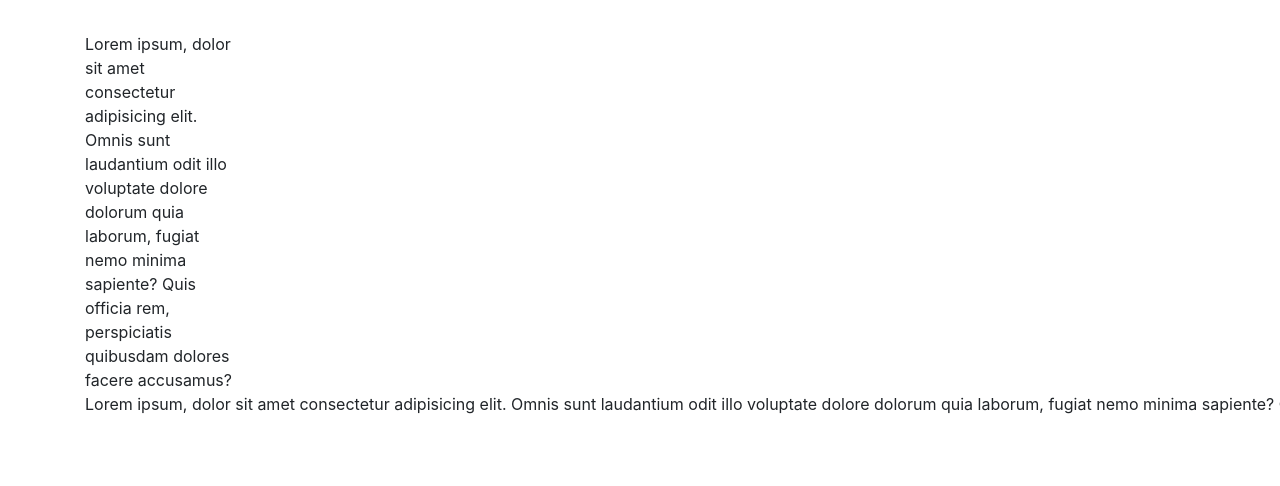
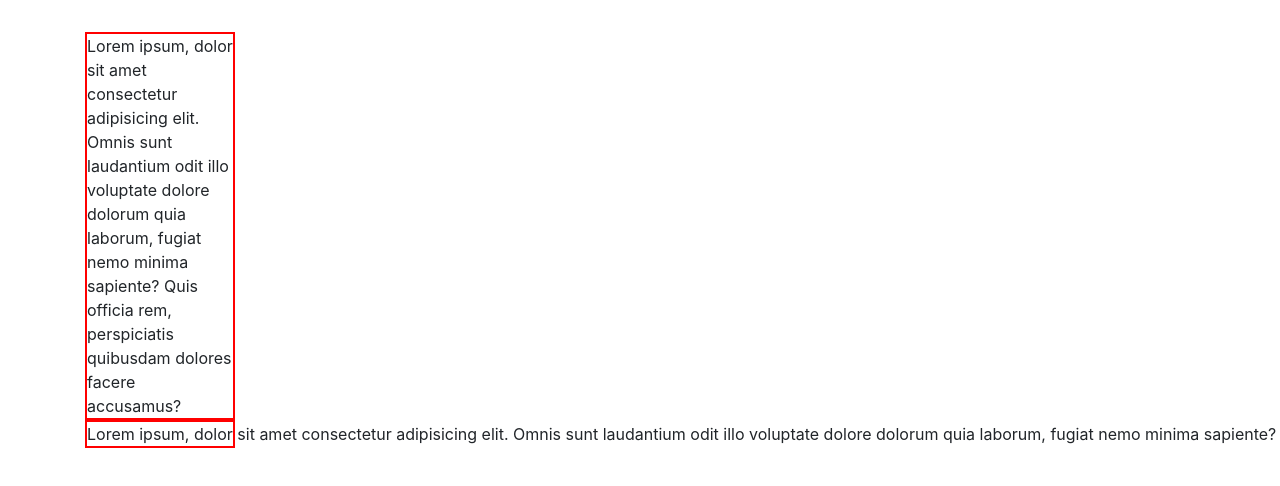
Before and after one commit to JoseLourenco-7/bootstrep, a plain HTML site: page tipografia/wrap-overflow.html in a window 1280 px wide. Shown: the top 486 px of the page. Drawn offline with Linux system fonts and the light colour scheme.

Commit message:
class borda

```diff
--- a/assets/css/exemplo.css
+++ b/assets/css/exemplo.css
@@ -11,3 +11,7 @@
 
 
 }
+
+.border_{
+    border: 2px solid red;
+}
```
